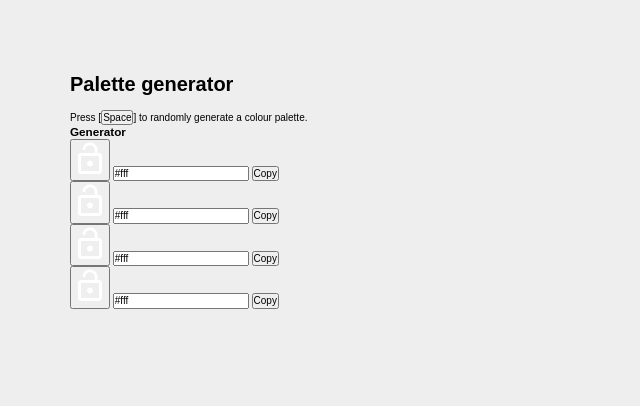
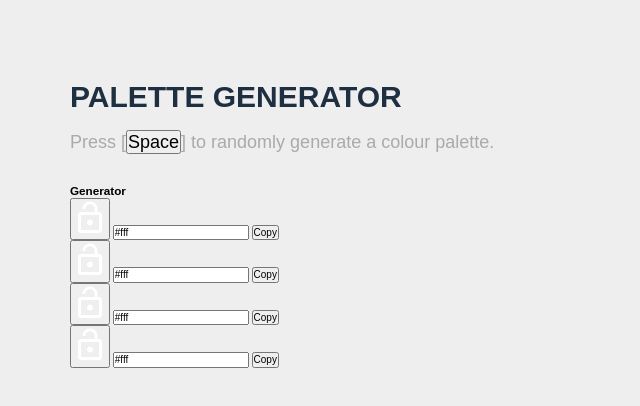
Before and after one commit to SasanTazayoni/Colour-palette-generator, a plain HTML site: page index.html in a window 1280 px wide. Shown: the whole page, without its empty margins (0-640 px from the left). Drawn offline with Linux system fonts and the light colour scheme.

Commit message:
h1, h2 and paragraph margins, padding and font adjusted

```diff
--- a/styles.css
+++ b/styles.css
@@ -26,3 +26,25 @@ main {
     max-width: 1200px;
     margin: 0 auto;
 }
+
+h1 {
+    color: var(--color-dark);
+    font-size: 3rem;
+    font-weight: 900;
+    text-transform: uppercase;
+    margin-bottom: 1.5rem;
+}
+
+h2 {
+    color: var(--color-grey);
+    text-transform: uppercase;
+    font-size: 2rem;
+    font-weight: 700;
+    margin-bottom: 1.5rem;
+}
+
+p {
+    color: var(--color-grey);
+    font-size: 1.8rem;
+    margin-bottom: 3rem;
+}
```
